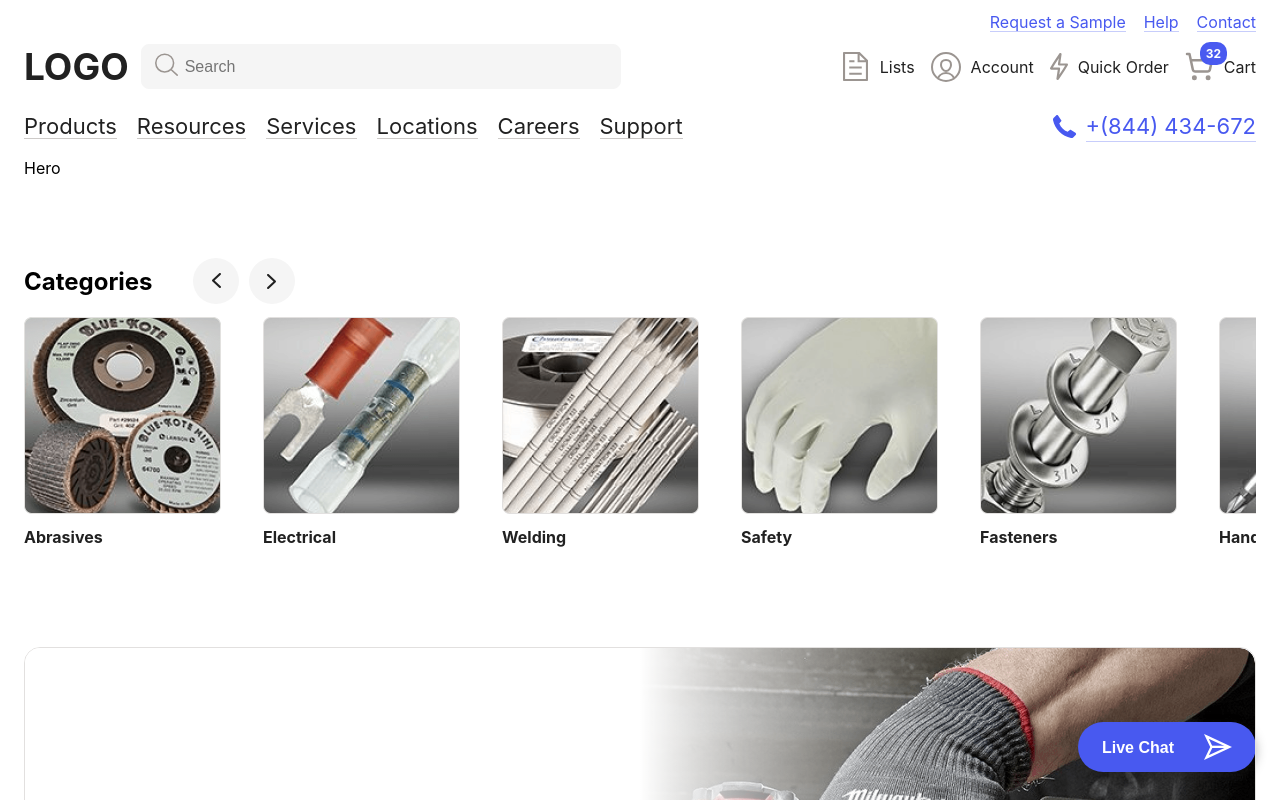
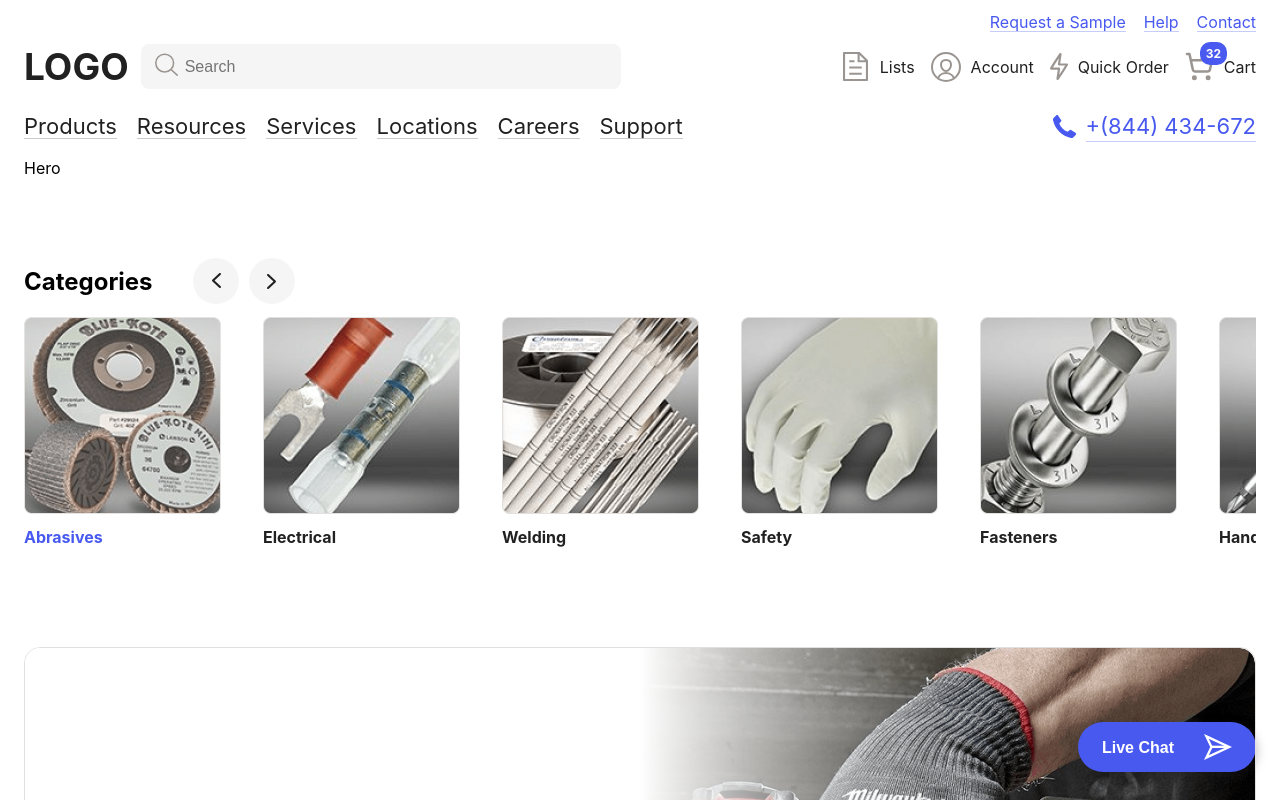
Before and after one commit to html-librarian/ccs-test, a React (Vite) app: page / in a window 1280 px wide. In both pictures the pointer is over the link "Abrasives". Shown: the top 800 px of the page. Built offline with nearby package versions, Linux system fonts and the light colour scheme.

Commit message:
add transition image categories

```diff
--- a/src/components/Categories/style.module.scss
+++ b/src/components/Categories/style.module.scss
@@ -46,6 +46,15 @@
             img {
                 width: 100%;
                 object-fit: cover;
+                @include transition;
+            }
+
+            &:hover {
+                color: var(--blue);
+
+                img {
+                    opacity: 0.8;
+                }
             }
         }
     }
```
